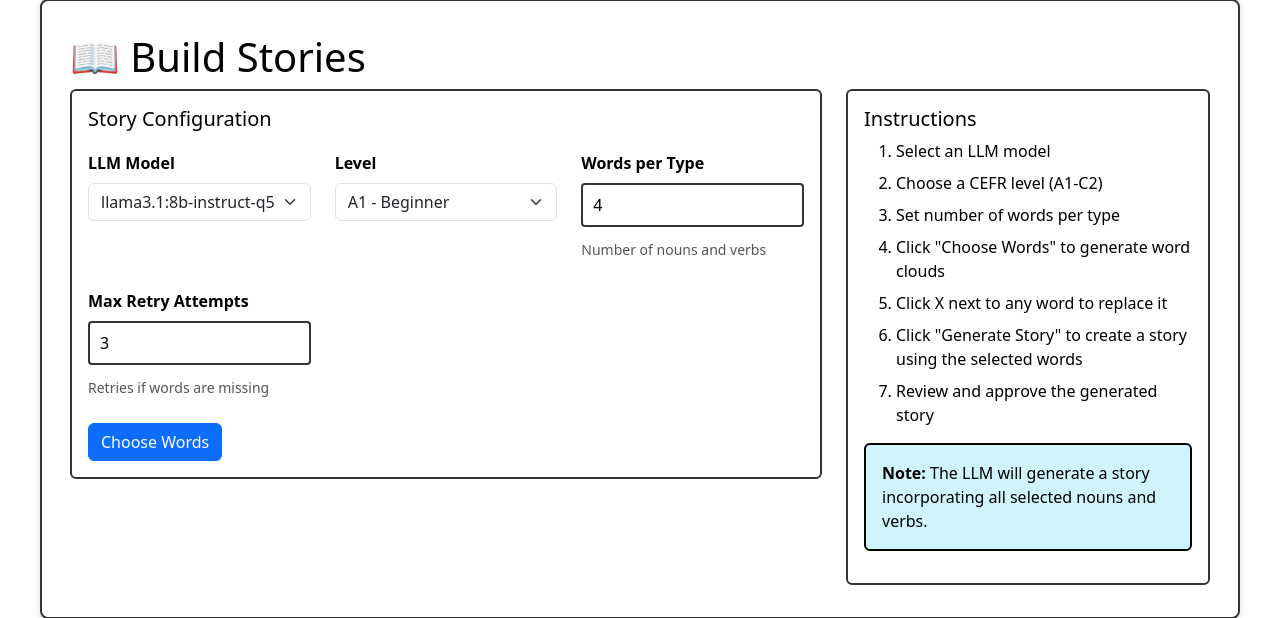
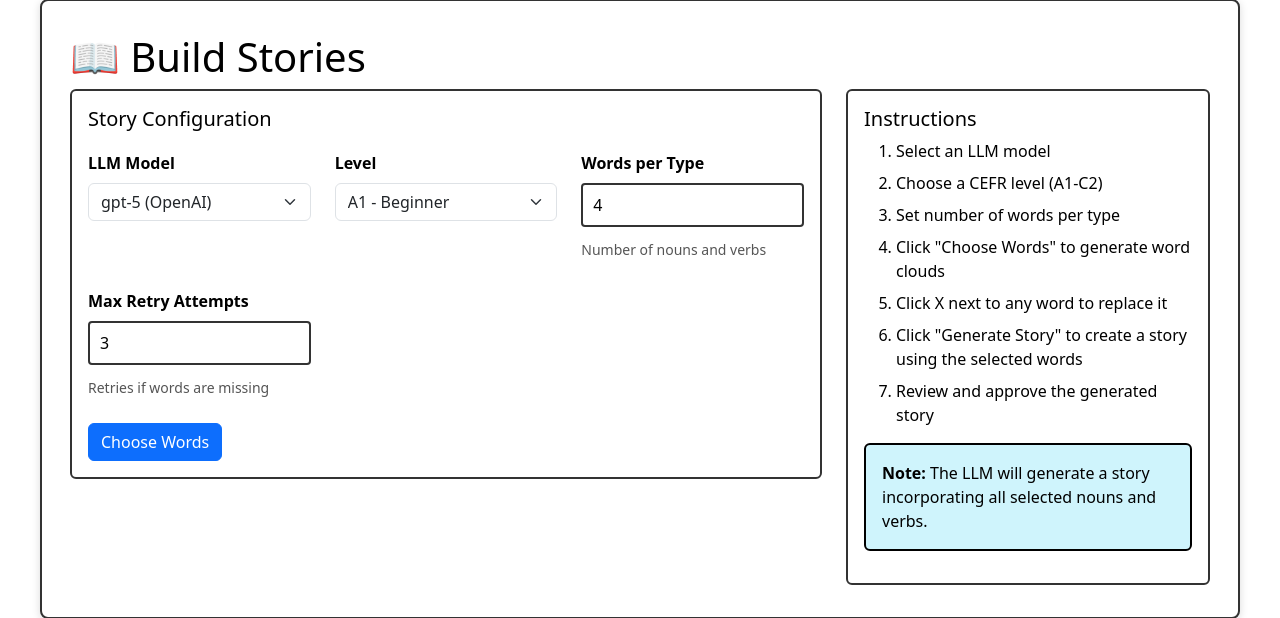
Before and after one commit to jeffmcneely/honeyspeak-builder, a Flask app: page /build_stories in a window 1280 px wide. Shown: the part 121-739 px from the top of the page. Run offline with Flask 3, Linux system fonts and the light colour scheme; some libraries are stand-ins or nearby versions.

Commit message:
add openai because local LLM is trash sometimes for stories

```diff
--- a/scripts/app.py
+++ b/scripts/app.py
@@ -1591,7 +1591,7 @@ def api_replace_word():
 
 @app.route("/api/story_build_llm", methods=["POST"])
 def api_story_build_llm():
-    """Send story generation request to Ollama LLM"""
+    """Send story generation request to LLM (OpenAI or Ollama)"""
     try:
         data = request.get_json()
         model = data.get("model", "llama3.1:8b-instruct-q5_K_M")
@@ -1610,11 +1610,6 @@ def api_story_build_llm():
         }
         word_range = level_ranges.get(level, "150-250")
 
-        # Get Ollama URL from environment
-        ollama_url = os.getenv("LOCAL_LLM_URL", "localhost:11434")
-        if not ollama_url.startswith("http"):
-            ollama_url = f"http://{ollama_url}"
-
         # Combine all required words for validation
         all_required_words = nouns + verbs
 
@@ -1636,36 +1631,80 @@ Requirements:
 
 Write only the story, no additional commentary."""
 
-        # Call Ollama API
+        # Check if this is an OpenAI model
+        openai_models = ["gpt-5", "gpt-4.1", "gpt-4", "gpt-3.5-turbo"]
+        is_openai = any(model.startswith(om) for om in openai_models)
+
         import requests
-        response = requests.post(
-            f"{ollama_url}/api/generate",
-            json={
+
+        if is_openai:
+            # Call OpenAI API
+            openai_api_key = os.getenv("OPENAI_API_KEY")
+            if not openai_api_key:
+                return jsonify({"success": False, "error": "OPENAI_API_KEY not configured"}), 500
+
+            # Build request payload
+            request_payload = {
                 "model": model,
-                "prompt": prompt,
-                "stream": False
-            },
-            timeout=120
-        )
-
-        if response.status_code == 200:
-            result = response.json()
-            story = result.get("response", "")
-
-            # Validate that all required words are used
-            story_lower = story.lower()
-            missing_words = []
-            for word in all_required_words:
-                if word.lower() not in story_lower:
-                    missing_words.append(word)
-
-            return jsonify({
-                "success": True,
-                "story": story,
-                "missing_words": missing_words
-            })
+                "messages": [
+                    {"role": "system", "content": "You are a helpful assistant that writes educational stories for English language learners."},
+                    {"role": "user", "content": prompt}
+                ]
+            }
+
+            # Only add temperature for models that support it (not gpt-5)
+            if not model.startswith("gpt-5"):
+                request_payload["temperature"] = 0.7
+
+            response = requests.post(
+                "https://api.openai.com/v1/chat/completions",
+                headers={
+                    "Authorization": f"Bearer {openai_api_key}",
+                    "Content-Type": "application/json"
+                },
+                json=request_payload,
+                timeout=120
+            )
+
+            if response.status_code == 200:
+                result = response.json()
+                story = result.get("choices", [{}])[0].get("message", {}).get("content", "")
+            else:
+                return jsonify({"success": False, "error": f"OpenAI API error: {response.status_code} - {response.text}"}), 500
         else:
-            return jsonify({"success": False, "error": f"Ollama API error: {response.status_code}"}), 500
+            # Call Ollama API
+            ollama_url = os.getenv("LOCAL_LLM_URL", "localhost:11434")
+            if not ollama_url.startswith("http"):
+                ollama_url = f"http://{ollama_url}"
+
+            response = requests.post(
+                f"{ollama_url}/api/generate",
+                json={
+                    "model": model,
+                    "prompt": prompt,
+                    "stream": False
+                },
+                timeout=120
+            )
+
+            if response.status_code == 200:
+                result = response.json()
+                story = result.get("response", "")
+            else:
+                return jsonify({"success": False, "error": f"Ollama API error: {response.status_code}"}), 500
+
+        # Validate that all required words are used
+        story_lower = story.lower()
+        missing_words = []
+        for word in all_required_words:
+            if word.lower() not in story_lower:
+                missing_words.append(word)
+
+        return jsonify({
+            "success": True,
+            "story": story,
+            "missing_words": missing_words
+        })
 
     except Exception as e:
         import traceback
--- a/scripts/templates/build_stories.html
+++ b/scripts/templates/build_stories.html
@@ -14,6 +14,8 @@
                         <div class="col-md-4" id="model_col">
                             <label for="llm_model" class="form-label" id="model_label">LLM Model</label>
                             <select id="llm_model" class="form-select">
+                                <option value="gpt-5">gpt-5 (OpenAI)</option>
+                                <option value="gpt-4.1">gpt-4.1 (OpenAI)</option>
                                 <option value="llama3.1:8b-instruct-q5_K_M">llama3.1:8b-instruct-q5_K_M</option>
                                 <option value="qwen2.5-coder:7b-instruct">qwen2.5-coder:7b-instruct</option>
                                 <option value="qwen3:8b">qwen3:8b</option>
```
